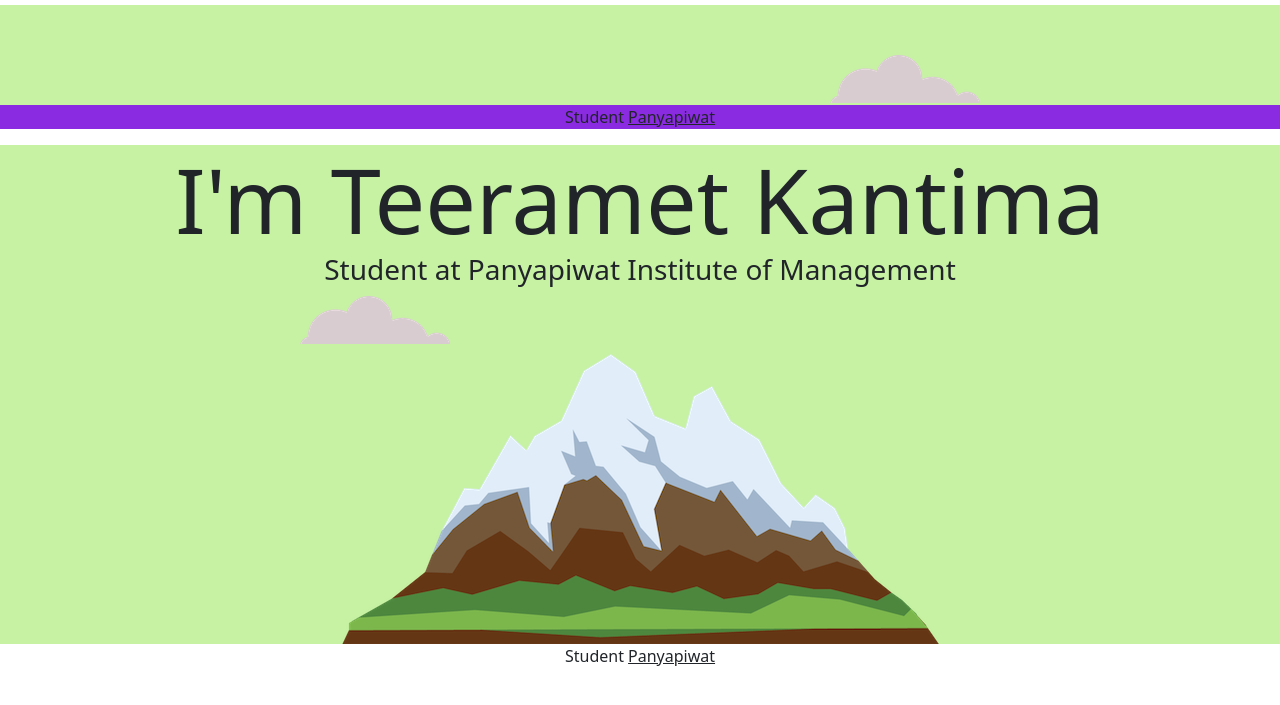
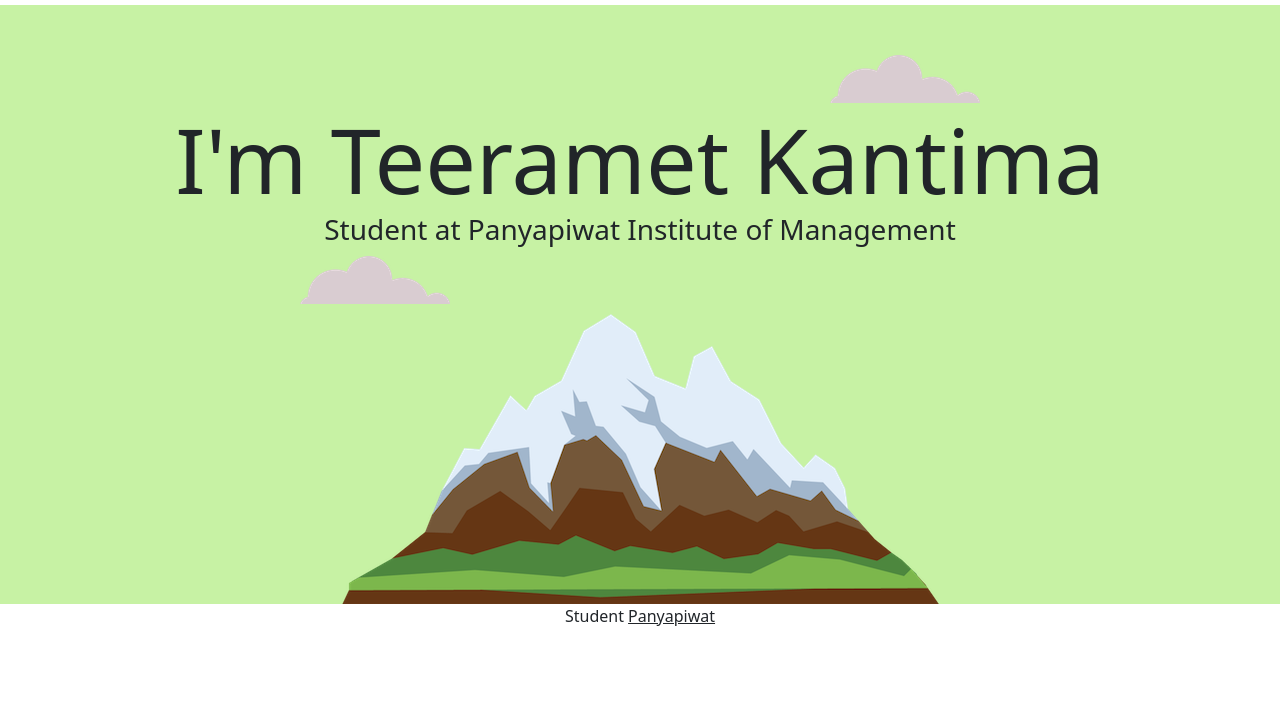
Before and after one commit to tealerr/HelloWorld, a plain HTML site: page ResumeUpdate/index.html in a window 1280 px wide. Shown: the part 51-756 px from the top of the page. Drawn offline with nearby package versions, Linux system fonts and the light colour scheme; a web font is replaced by a local one.

Commit message:
edit index bug

```diff
--- a/ResumeUpdate/index.html
+++ b/ResumeUpdate/index.html
@@ -21,10 +21,12 @@
   <nav class="navbar navbar-expand-lg bg-body-tertiary">
     <div class="container-fluid">
       <a class="navbar-brand" href="#">
-                <img src="https://getbootstrap.com/docs/5.3/assets/brand/bootstrap-logo.svg" alt="Bootstrap" width="30" height="24">
+        <img src="https://getbootstrap.com/docs/5.3/assets/brand/bootstrap-logo.svg" alt="Bootstrap" width="30"
+          height="24">
         Teeramet Kantima
       </a>
-          <button class="navbar-toggler" type="button" data-bs-toggle="collapse" data-bs-target="#navbarSupportedContent" aria-controls="navbarSupportedContent" aria-expanded="false" aria-label="Toggle navigation">
+      <button class="navbar-toggler" type="button" data-bs-toggle="collapse" data-bs-target="#navbarSupportedContent"
+        aria-controls="navbarSupportedContent" aria-expanded="false" aria-label="Toggle navigation">
         <span class="navbar-toggler-icon"></span>
       </button>
       <div class="collapse navbar-collapse" id="navbarSupportedContent">
@@ -42,7 +44,9 @@
             <ul class="dropdown-menu">
               <li><a class="dropdown-item" href="#">Action</a></li>
               <li><a class="dropdown-item" href="#">Another action</a></li>
-                  <li><hr class="dropdown-divider"></li>
+              <li>
+                <hr class="dropdown-divider">
+              </li>
               <li><a class="dropdown-item" href="#">Something else here</a></li>
             </ul>
           </li>
@@ -63,11 +67,6 @@
   </div>
 
 
-
-
-        <div class="contain2"><p>Student <span> Panyapiwat</span></p>
-
-        </div>
 
   <div></div>
 
```
Lines whose indentation alone changed are shown as unchanged.
